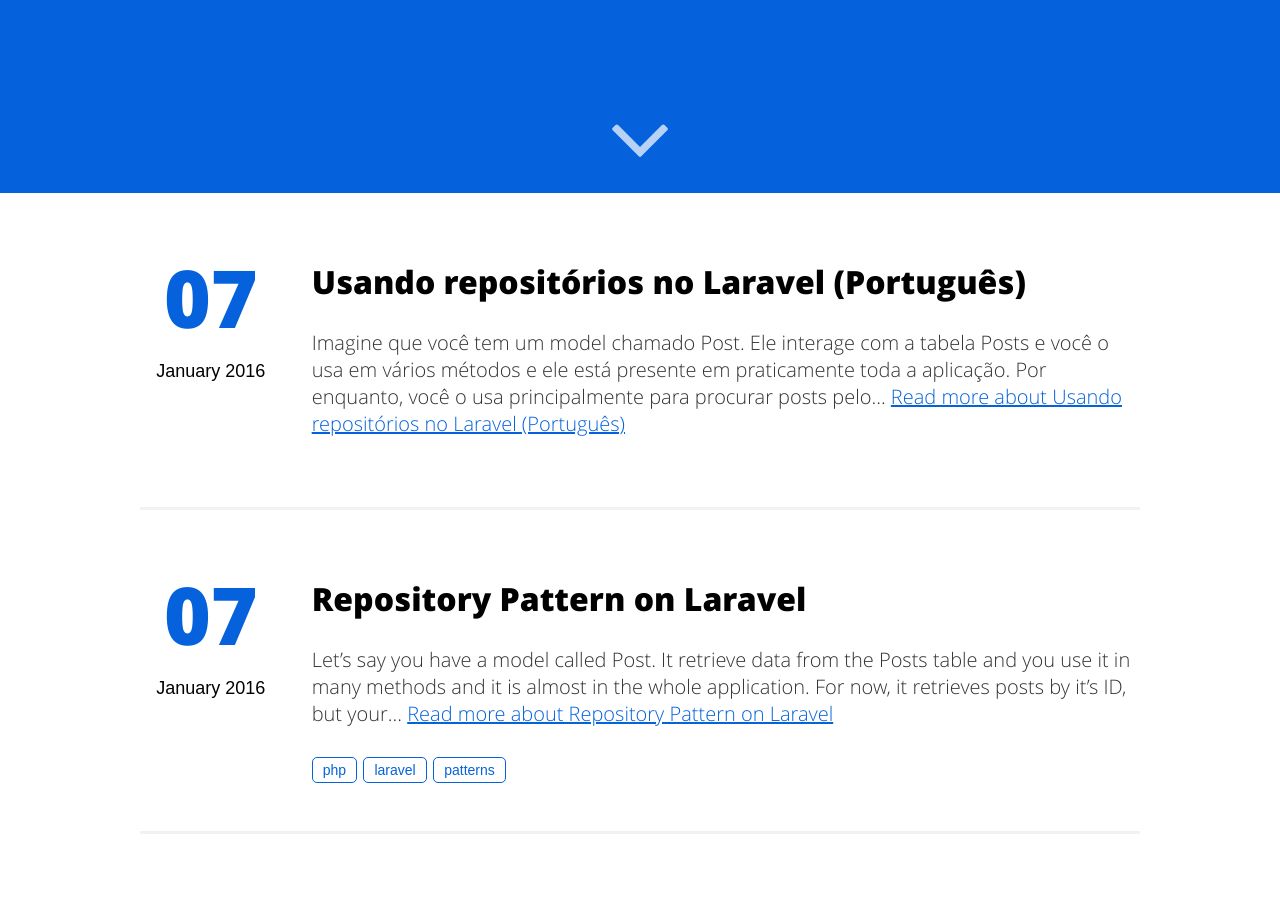
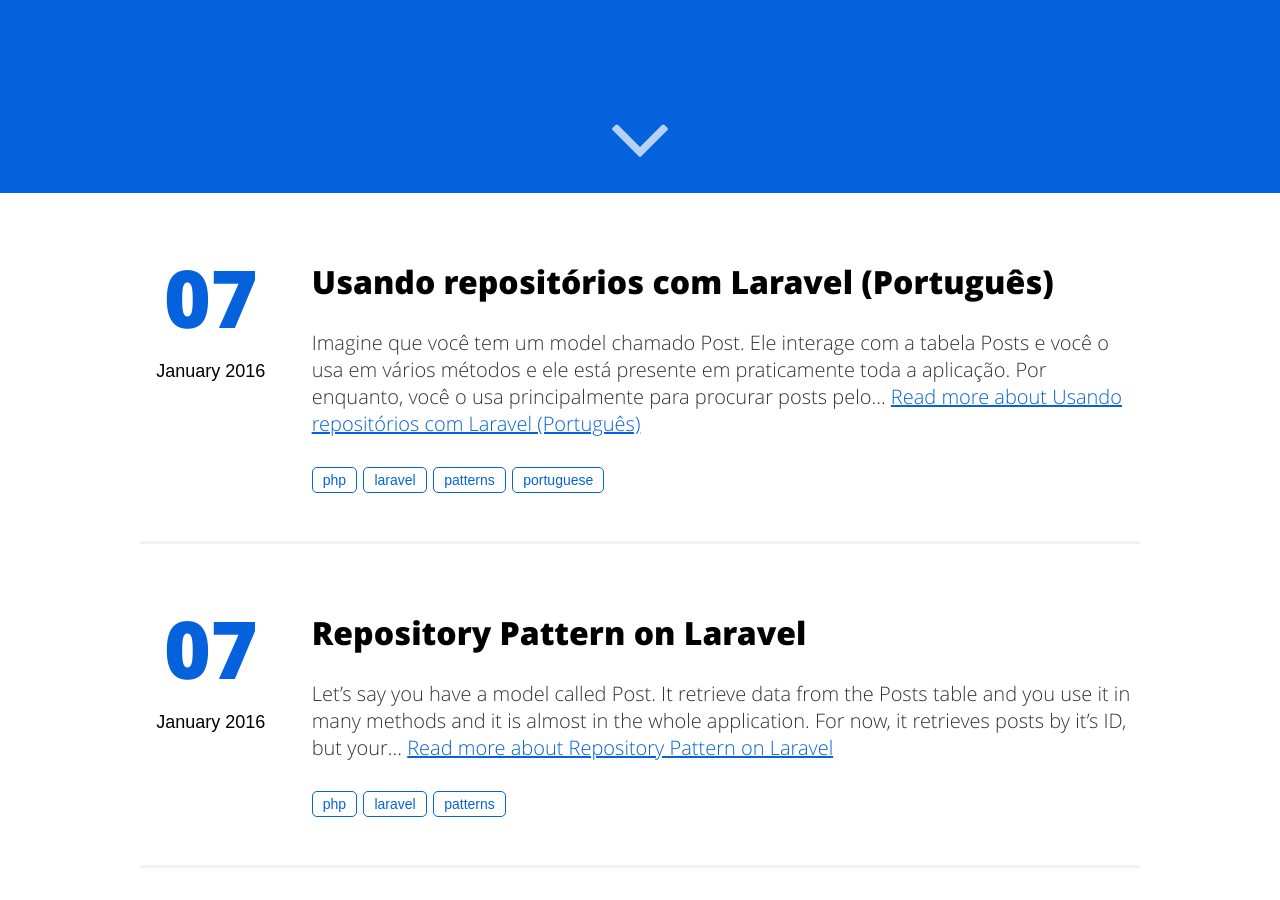
Before and after one commit to mateusjatenee/mateusjatenee.github.io, a Jekyll site: the page built from index.html, in a window 1280 px wide and 900 px high, scrolled down 707 px. Built offline with Jekyll 4.4.1, drawn with Linux system fonts in a browser that asks for light colours; Markdown is read by kramdown in place of the engine named in the settings.

Commit message:
Adds post image

```diff
--- a/_posts/2016-01-07-usando-repositorios-no-laravel-(portugues).md
+++ b/_posts/2016-01-07-usando-repositorios-no-laravel-(portugues).md
@@ -1,11 +1,17 @@
 ---
 layout: post
-title: "Usando repositórios no Laravel (Português)"
+title: "Usando repositórios com Laravel (Português)"
 date: 2016-01-07 18:37:48
-image: '/assets/img/blog-image.png'
+image: '/assets/img/posts/usando-repositorios-no-laravel-portugues.png'
 description:
 tags:
+- php
+- laravel
+- patterns
+- portuguese
 categories:
+- php
+- laravel
 twitter_text:
 ---
 
```
Also changed, not shown: assets/img/posts/usando-repositorios-no-laravel-portugues.png (added).
